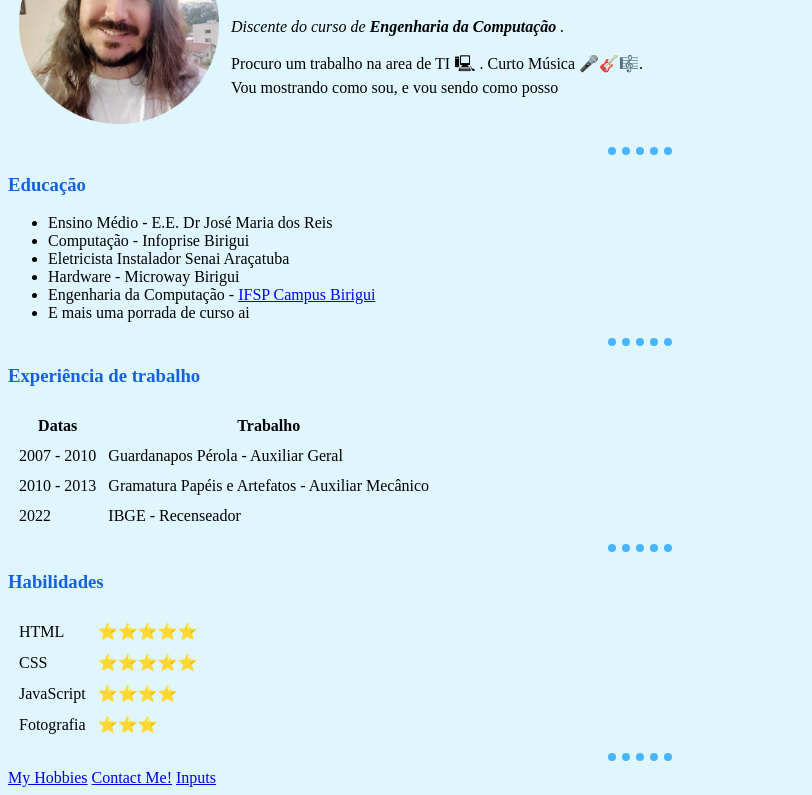
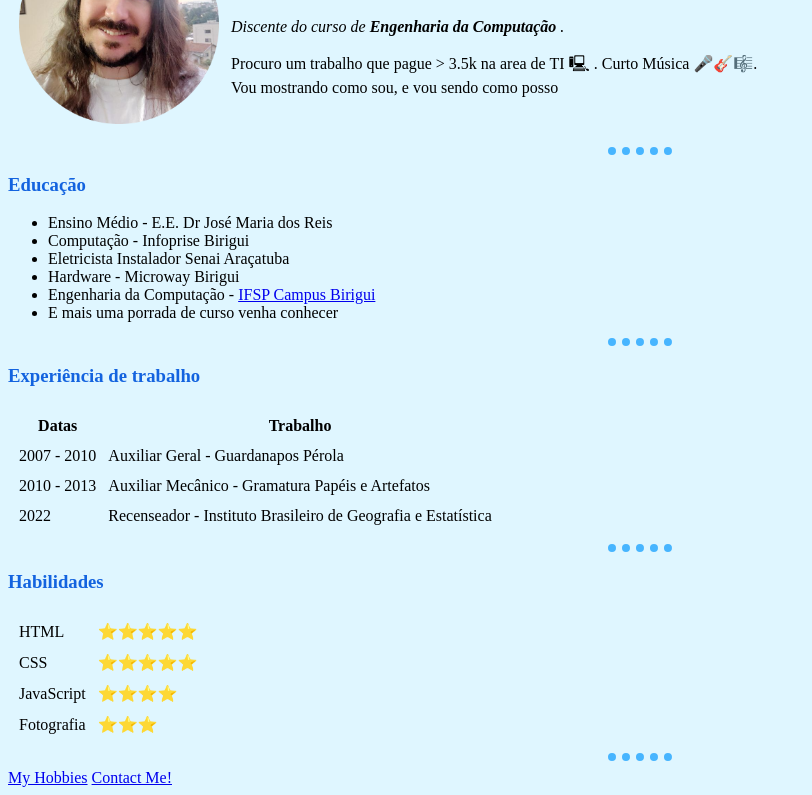
Before and after one commit to djavanc/cv2.0-css, a plain HTML site: page index.html in a window 1280 px wide. Shown: the part 95-890 px from the top of the page, without its empty margins (0-812 px from the left). Drawn offline with Linux system fonts and the light colour scheme.

Commit message:
Update index.html

```diff
--- a/index.html
+++ b/index.html
@@ -15,8 +15,7 @@
       <td>
         <h1>Djavan Candeia</h1>
         <p><em>Discente do curso de <strong> Engenharia da Computação </strong>.</em></p>
-        <p>Procuro um trabalho na area de TI 🖳 . Curto Música 🎤🎸🎼.
-        <br>Vou mostrando como sou, e vou sendo como posso </p>
+        <p>Procuro um trabalho que pague > 3.5k na area de TI 🖳 . Curto Música 🎤🎸🎼. <br>Vou mostrando como sou, e vou sendo como posso </p>
       </td>
     </tr>
 
@@ -32,7 +31,7 @@
     <li>Eletricista Instalador Senai Araçatuba</li>
     <li>Hardware - Microway Birigui</li>
     <li>Engenharia da Computação - <a href="https://bri.ifsp.edu.br/">IFSP Campus Birigui</a></li>
-    <li>E mais uma porrada de curso ai</li>
+    <li>E mais uma porrada de curso venha conhecer</li>
   </ul>
   <hr size="2" noshade>
   <h3>Experiência de trabalho</h3>
@@ -43,15 +42,15 @@
     </thead>
     <tr>
       <td>2007 - 2010</td>
-      <td>Guardanapos Pérola - Auxiliar Geral</td>
+      <td>Auxiliar Geral          - Guardanapos Pérola</td>
     </tr>
     <tr>
       <td>2010 - 2013</td>
-      <td>Gramatura Papéis e Artefatos - Auxiliar Mecânico</td>
+      <td>Auxiliar Mecânico       - Gramatura Papéis e Artefatos</td>
     </tr>
     <tr>
       <td>2022</td>
-      <td>IBGE - Recenseador</td>
+      <td>Recenseador             - Instituto Brasileiro de Geografia e Estatística</td>
     </tr>
   </table>
   <hr size="2" noshade>
@@ -77,7 +76,7 @@
   <hr size="2" noshade>
   <a href="hobbies.html">My Hobbies</a>
   <a href="contact.html">Contact Me!</a>
-  <a href="inputs.html">Inputs</a>
+<!--  <a href="inputs.html">Inputs</a> -->
   <!--<li>Jogar videogame</li>
     <ol type="a">
       <li>Pokemon</li>
@@ -118,3 +117,4 @@ Atalhos
 
 ctrl-alt-b = beautify = identa o código
 -->
+<!-- safasfasfasfd>>
```
